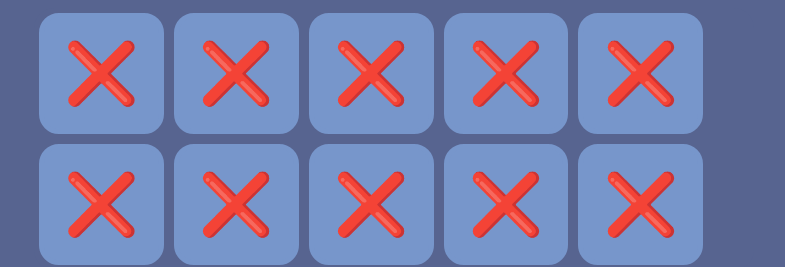
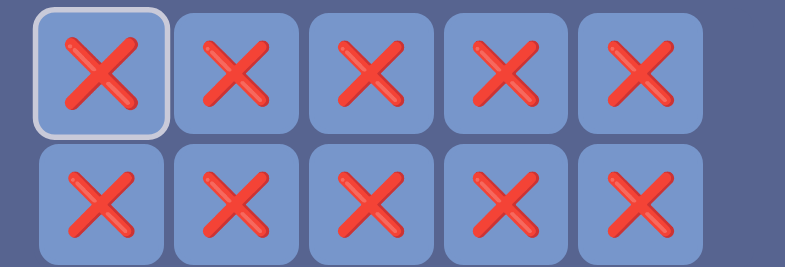
Before and after one commit to Askadhhh/sweb, a plain HTML site: page memory/index.html in a window 1280 px wide. In both pictures the pointer is over the element 347 px from the left and 73 px from the top of the page. Shown: the top 267 px of the page, without its empty margins (246-1031 px from the left). Drawn offline with Linux system fonts and the light colour scheme.

Commit message:
обновили стиль

```diff
--- a/memory/style.css
+++ b/memory/style.css
@@ -1,4 +1,5 @@
 .card {
+  transition: all 0.2s;
   font-size: 60px;
   display: inline-block;
   border: 5px solid #7796cb;
@@ -8,6 +9,10 @@
   background-color: #7796cb;
   user-select: none;
   cursor: pointer;
+}
+.card:hover {
+  transform: scale(1.1);
+  border-color: #c9cad9;
 }
 .gameField {
   background-color: #576490;
```
